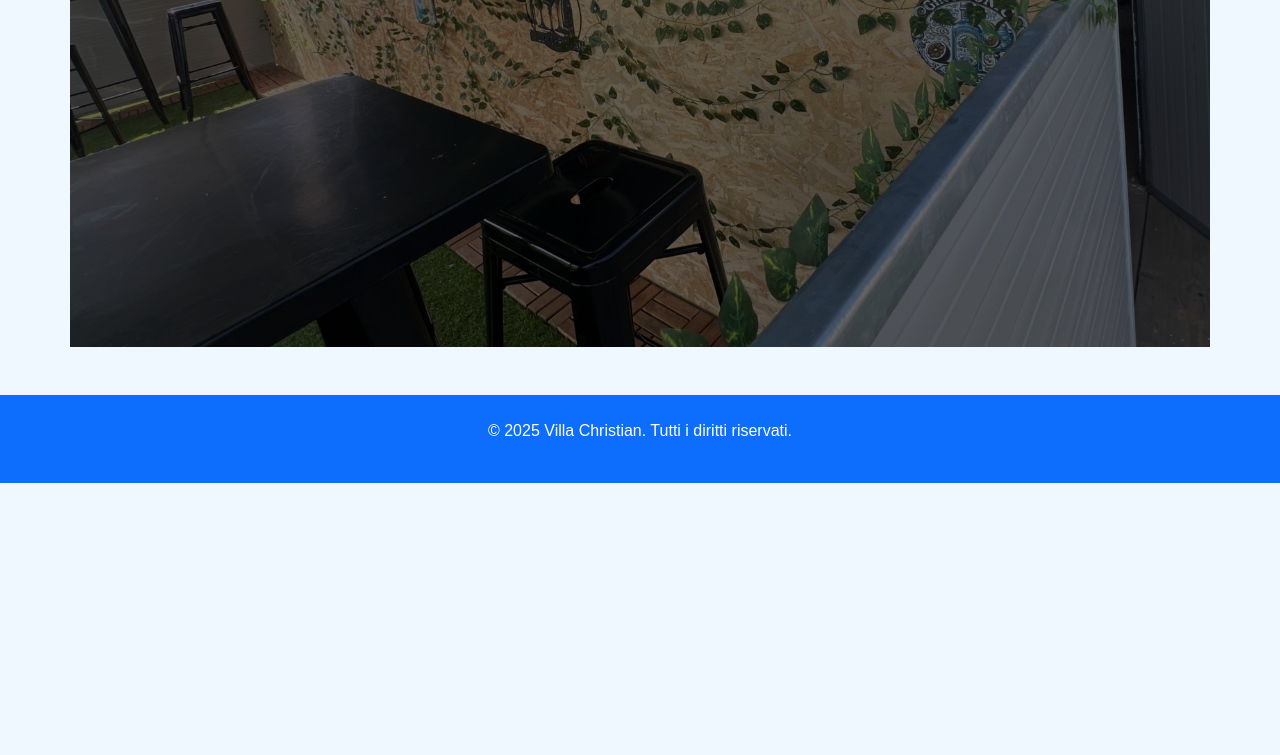
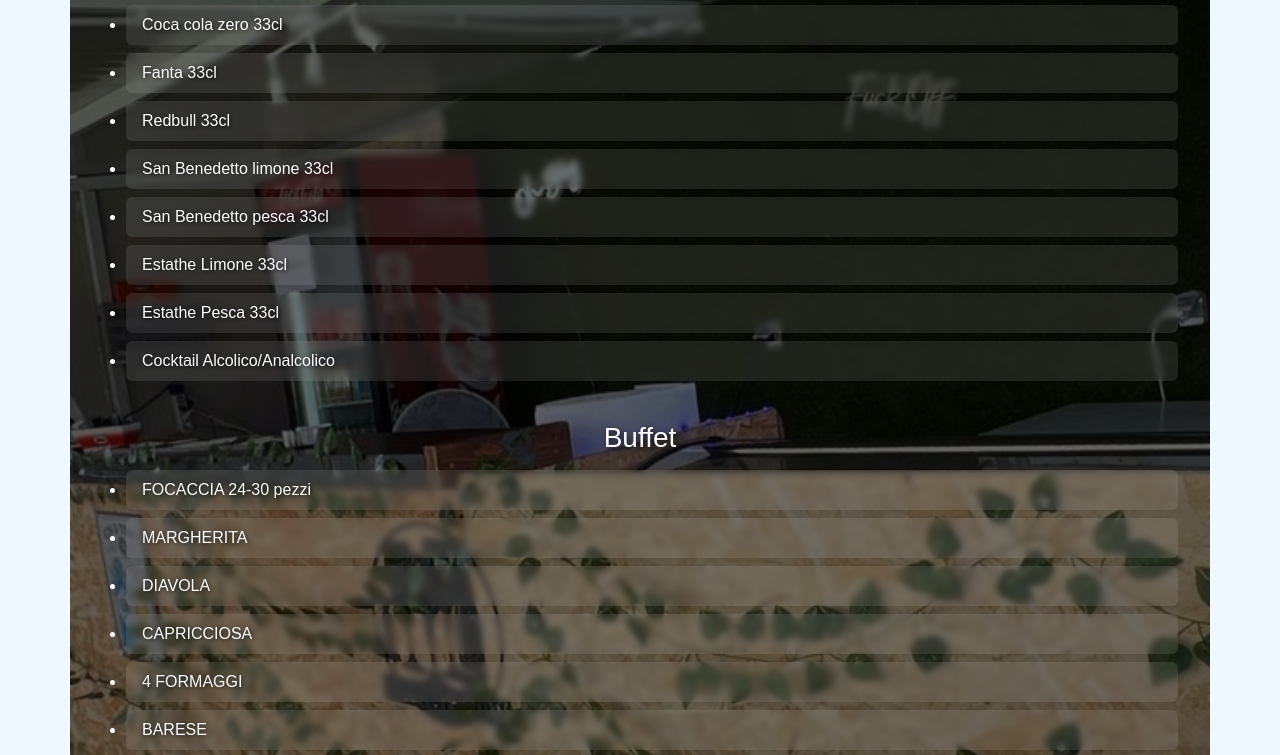
Before and after one commit to ToreQuarinto1/villachristian.github.io, a website: page menu.html in a window 1280 px wide. Shown: the part 557-1312 px from the top of the page. Before the commit the page ends 1040 px from the top, so only its background shows below. Drawn offline with nearby package versions, Linux system fonts and the light colour scheme; no server answers.

Commit message:
Correzione percorsi e struttura file

```diff
--- a/menu.html
+++ b/menu.html
@@ -38,7 +38,7 @@
   <!-- SCRIPT PER CARICARE IL MENU DINAMICO -->
   <script>
     document.addEventListener("DOMContentLoaded", () => {
-      fetch('/api/menu')
+      fetch('menu.json')
         .then(response => response.json())
         .then(menuData => {
           const menuContainer = document.getElementById("menu-container");
```
